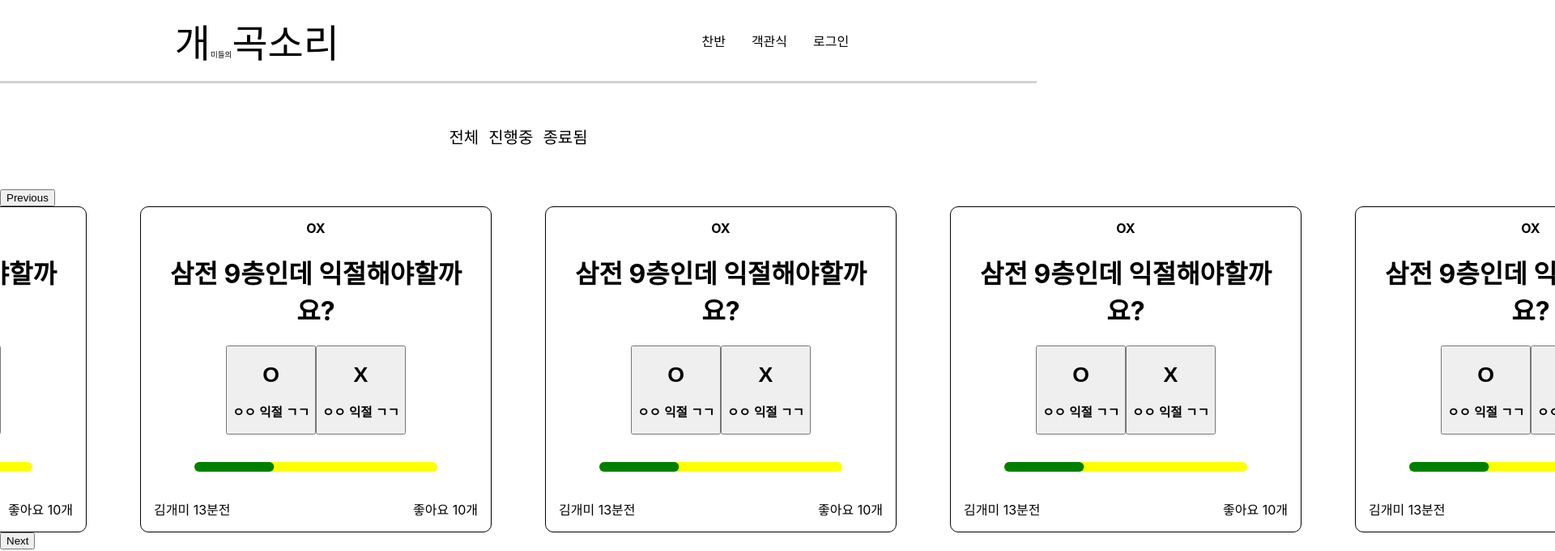
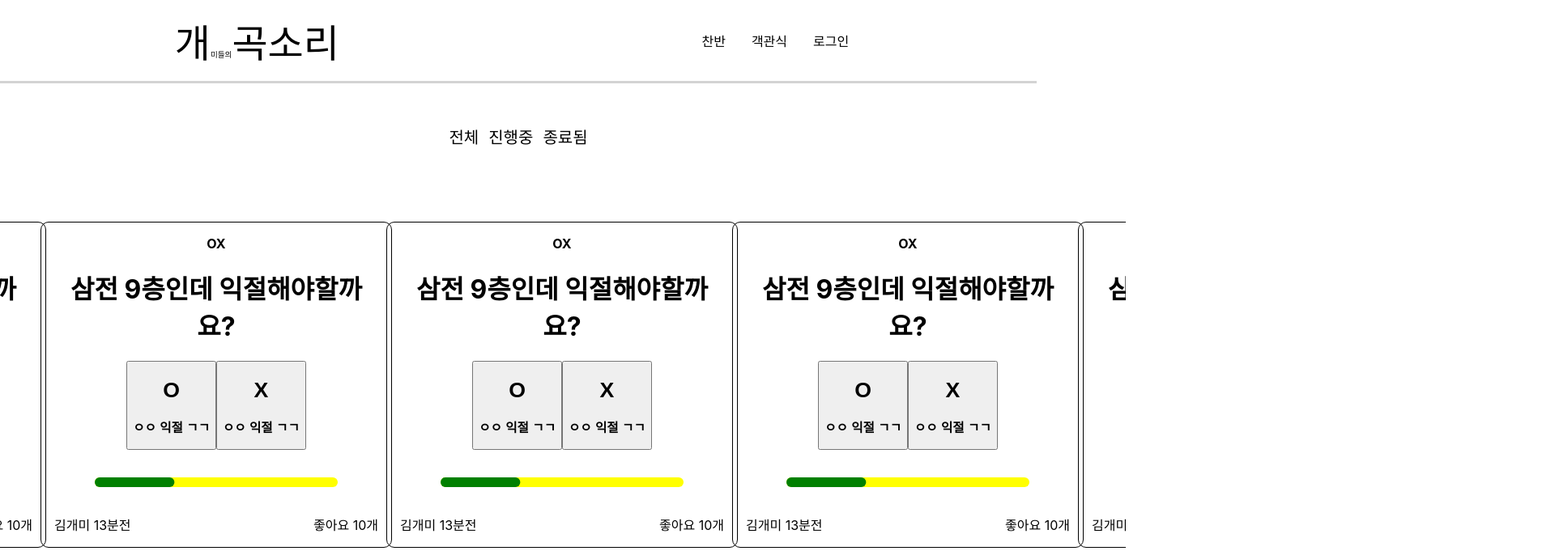
Before and after one commit to gabmin/Front-End, a React (Create React App) app: page /either in a window 1280 px wide. Shown: the top 681 px of the page at 81% size, 1920 px wide, since content can reach past the window. Built offline with nearby package versions, Linux system fonts and the light colour scheme; no server answers.

Commit message:
edit: 코드 수정

```diff
--- /dev/null
+++ b/src/components/EitherSlick.js
@@ -0,0 +1,55 @@
+import React from "react";
+import Card from "../components/Card";
+import styled from "styled-components";
+import Slider from "react-slick";
+import "slick-carousel/slick/slick.css";
+import "slick-carousel/slick/slick-theme.css";
+
+const Wrap = styled.div`
+  width: 100%;
+  margin: -10px;
+`;
+
+const settings = {
+  className: "center",
+  centerMode: true,
+  dots: true,
+  infinite: true,
+  slidesToShow: 3,
+  slidesToScroll: 1,
+  speed: 500,
+  centerPadding: "60px",
+};
+
+const StyledSlider = styled(Slider)`
+  .slick-slide {
+    display: inline-block;
+  }
+  .slick-list {
+    width: 100%;
+    margin: 0 auto;
+  }
+  .slick-track {
+    overflow-x: hidden;
+  }
+`;
+
+const EiterSlick = props => {
+  return (
+    <>
+      <Wrap>
+        <div>
+          <StyledSlider {...settings}>
+            <Card />
+            <Card />
+            <Card />
+            <Card />
+            <Card />
+          </StyledSlider>
+        </div>
+      </Wrap>
+    </>
+  );
+};
+
+export default EiterSlick;
--- a/src/pages/Either.js
+++ b/src/pages/Either.js
@@ -1,7 +1,6 @@
 import React from "react";
-import Card from "../components/Card";
 import styled from "styled-components";
-import Slider from "react-slick";
+import EitherSlick from "../components/EitherSlick";
 
 const Wrap = styled.div`
   max-width: 100%;
@@ -22,26 +21,10 @@ const EitherButton = styled.button`
     color: green;
   }
 `;
+const SlickLayout = styled.div`
+  margin: 100px auto;
+`;
 
-const settings = {
-  className: "center",
-  centerMode: true,
-  infinite: true,
-  centerPadding: "60px",
-  slidesToShow: 2,
-  slidesToScroll: 1,
-  speed: 500,
-};
-
-const StyledSlider = styled(Slider)`
-  .slick-slide {
-    display: inline-block;
-  }
-  .slick-list {
-    width: 1000px;
-    margin: 0 auto;
-  }
-`;
 const Either = props => {
   return (
     <>
@@ -51,16 +34,9 @@ const Either = props => {
           <EitherButton>진행중</EitherButton>
           <EitherButton>종료됨</EitherButton>
         </EitherButtonGrid>
-        <div>
-          <StyledSlider {...settings}>
-            <div>
-              <Card />
-            </div>
-            <div>
-              <Card />
-            </div>
-          </StyledSlider>
-        </div>
+        <SlickLayout>
+          <EitherSlick />
+        </SlickLayout>
       </Wrap>
     </>
   );
```
